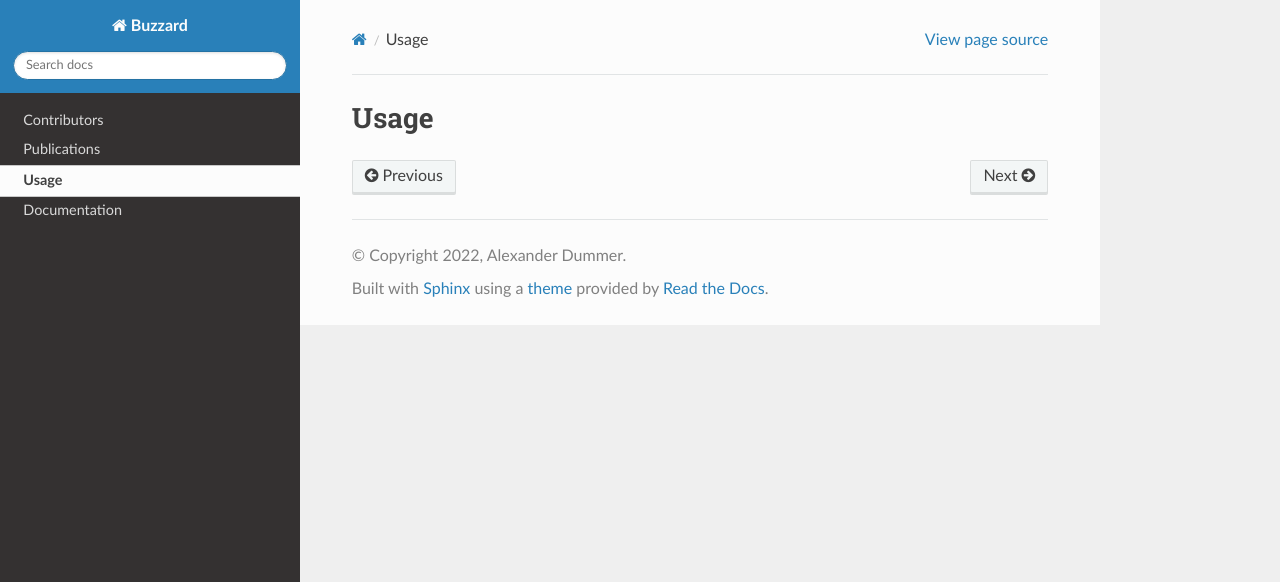
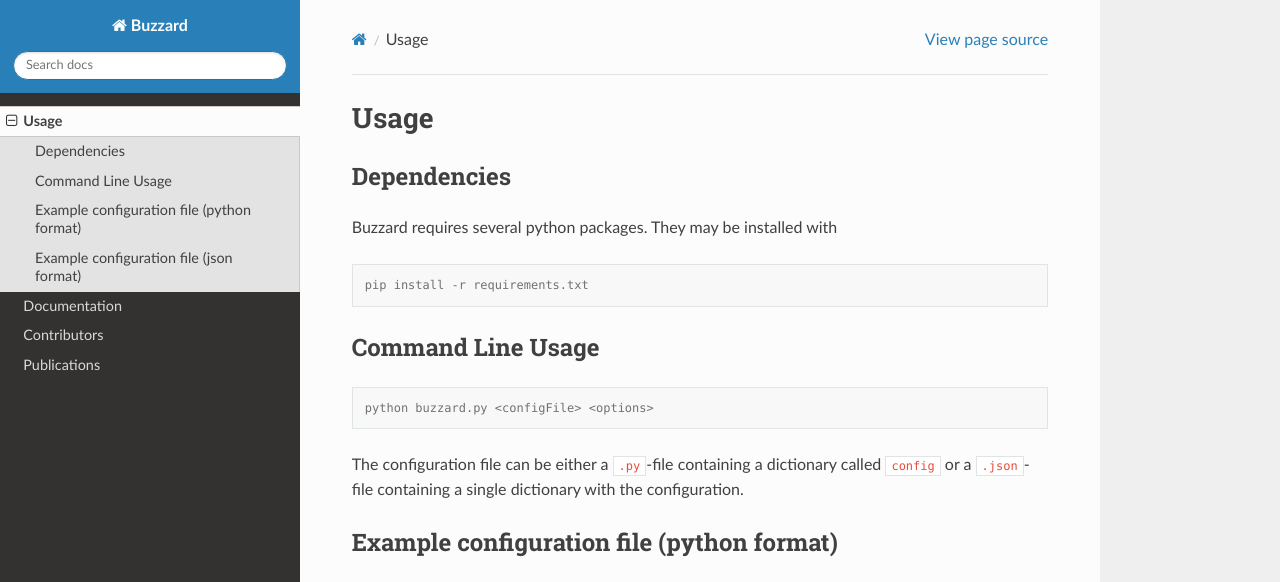
Before and after one commit to EdelweissFE/Buzzard, a Sphinx documentation site: the page built from doc/source/usage.rst, in a window 1280 px wide and 1051 px high. Shown: the top 582 px of the window. Built offline with Sphinx 7.4.7 and the Read the Docs theme 2.0.0, drawn with Linux system fonts in a browser that asks for light colours; pages that are not in the unit, such as notebooks, are missing from menus; some of the changed text lies outside the part shown; grey boxes are pictures that could not be loaded.

```diff
--- a/doc/source/conf.py
+++ b/doc/source/conf.py
@@ -47,6 +47,14 @@ release = "v22.08"
 # ones.
 extensions = [
     "sphinx.ext.autodoc",
+    "sphinx.ext.doctest",
+    "sphinx.ext.intersphinx",
+    "sphinx.ext.coverage",
+    "sphinx.ext.ifconfig",
+    "sphinx.ext.viewcode",
+    "sphinx.ext.autosummary",
+    "sphinx.ext.napoleon",
+    "numpydoc",
 ]
 
 # Add any paths that contain templates here, relative to this directory.
--- a/doc/source/documentation/index.rst
+++ b/doc/source/documentation/index.rst
@@ -4,4 +4,6 @@ Documentation
 .. toctree::
    :maxdepth: 2
 
-   buzzard
+   core
+   interfaces
+   utilities
--- a/doc/source/usage.rst
+++ b/doc/source/usage.rst
@@ -1,2 +1,38 @@
 Usage
 =====
+
+Dependencies
+************
+
+
+Buzzard requires several python packages.
+They may be installed with
+
+.. code-block:: console
+
+  pip install -r requirements.txt
+
+
+
+Command Line Usage
+******************
+
+.. code-block:: console
+
+  python buzzard.py <configFile> <options>
+
+The configuration file can be either a ``.py``-file containing a dictionary called ``config`` or a ``.json``-file containing a single dictionary with the configuration.
+
+Example configuration file (python format)
+******************************************
+
+.. literalinclude:: ../../examples/LinearElastic/config.py
+   :language: python
+   :caption: File: ``examples/LinearElastic/config.py``
+
+Example configuration file (json format)
+****************************************
+
+.. literalinclude:: ../../examples/LinearElastic/config.json
+   :language: json
+   :caption: File: ``examples/LinearElastic/config.json``
```
Also changed, not shown: doc/source/documentation/buzzard.rst (deleted, +0 -78 lines), doc/source/index.rst (+11 -8 lines), 5 other files.
